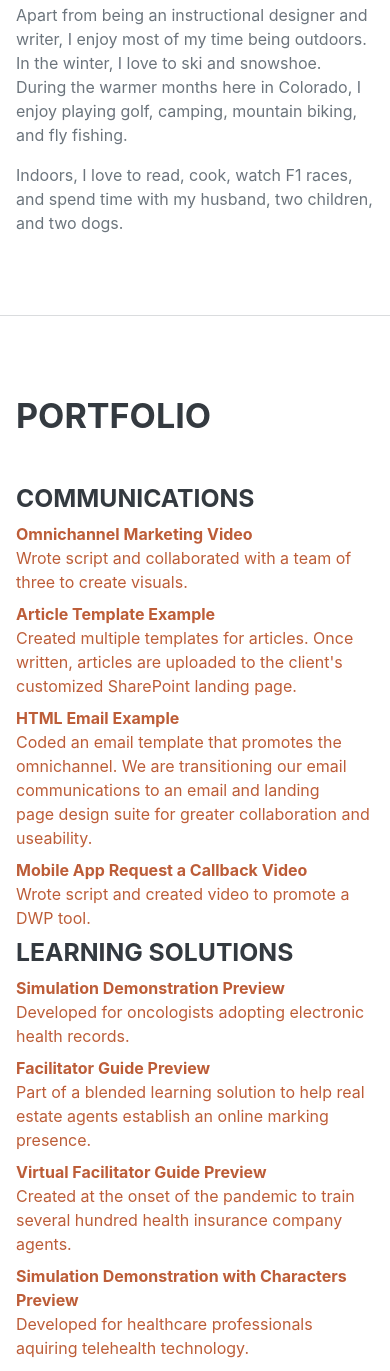
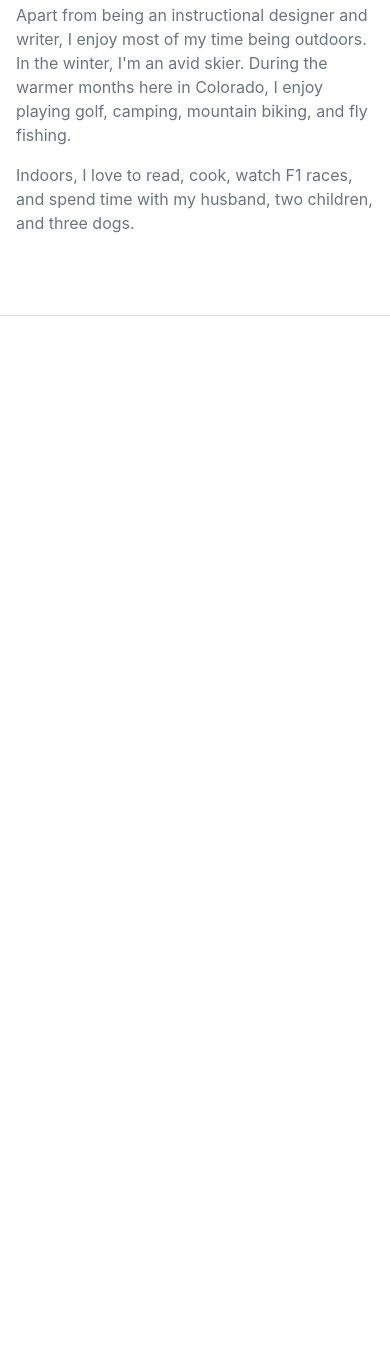
Before and after one commit to amyvolkert/resume-portfolio, a plain HTML site: page index.html in a window 390 px wide. Shown: the part 5025-6396 px from the top of the page. After the commit the page ends 5501 px from the top, so only its background shows below. Drawn offline with nearby package versions, Linux system fonts and the light colour scheme; a web font is replaced by a local one.

Commit message:
Add files via upload

```diff
--- a/index.html
+++ b/index.html
@@ -31,7 +31,7 @@
                     <li class="nav-item"><a class="nav-link js-scroll-trigger" href="#education">Education</a></li>
                     <li class="nav-item"><a class="nav-link js-scroll-trigger" href="#skills">Skills</a></li>
                     <li class="nav-item"><a class="nav-link js-scroll-trigger" href="#interests">Interests</a></li>
-                    <li class="nav-item"><a class="nav-link js-scroll-trigger" href="#awards">Portfolio</a></li>
+                    <!-- <li class="nav-item"><a class="nav-link js-scroll-trigger" href="#awards">Portfolio</a></li> -->
                 </ul>
             </div>
         </nav>
@@ -68,7 +68,7 @@
                               <li>Produced promotional and workflow videos for mid-market and enterprise businesses implementing the Atos Digital Workplace IT Support solution. The solution integrates ServiceNow, One Contact, and LogMeIn. Recognized by clients for quality work.</li>
                               <li>Executed the design and launch of promotional communications using HTML5 and XML for businesses implementing Atos Digital Workplace IT Support solution; adopted as a standard within the organization</li>
                             </ul>
-                            View selected career highlights and complete professional experience <span><a href="https://1drv.ms/b/s!ArVJmXYl0cJ0n2qvA2oYyzKxXpgx" target="_blank" style="text-decoration:none;"><b>here</b></span></a>.
+                            View selected career highlights and complete professional experience <span><a href="https://1drv.ms/b/s!ArVJmXYl0cJ0oHj0QI9kculm-fBG?e=86ds4A" target="_blank" style="text-decoration:none;"><b>here</b></span></a>.
                         </div>
                           <div class="flex-shrink-0"><span class="text-primary">March 2018 - Present</span></div>
                     </div>
@@ -156,60 +156,112 @@
             <section class="resume-section" id="interests">
                 <div class="resume-section-content">
                     <h2 class="mb-5">Interests</h2>
-                    <p>Apart from being an instructional designer and writer, I enjoy most of my time being outdoors. In the winter, I love to ski and snowshoe. During the warmer months here in Colorado, I enjoy playing golf, camping, mountain biking, and fly fishing.</p>
-                    <p class="mb-0">Indoors, I love to read, cook, watch F1 races, and spend time with my husband, two children, and two dogs.</p>
+                    <p>Apart from being an instructional designer and writer, I enjoy most of my time being outdoors. In the winter, I'm an avid skier. During the warmer months here in Colorado, I enjoy playing golf, camping, mountain biking, and fly fishing.</p>
+                    <p class="mb-0">Indoors, I love to read, cook, watch F1 races, and spend time with my husband, two children, and three dogs.</p>
                 </div>
             </section>
             <hr class="m-0" />
             <!-- Awards-->
             <section class="resume-section" id="awards">
                 <div class="resume-section-content">
-                    <h2 class="mb-5">Portfolio</h2>
-                    <div class="row gx-0">
-                      <!-- <div class="col-lg-6"> -->
-                          <!-- <a class="portfolio-item" href="#!"> -->
-                              <!-- <div class="caption"> -->
-                                  <!-- <div class="caption-content"> -->
-                                    <h3 class="mb-2">Communications</h3>
-                                    <!-- <div class="subheading mb-0">Video-Based</div> -->
-                                    <a class="portfolio-item" href="#!">
-                                      <p class="mb-2"><span><a href="https://1drv.ms/v/s!ArVJmXYl0cJ0n3GmRR8d5QeHc8cK?e=vN5eef/" target="_blank;"><b>Omnichannel Marketing Video</b><span><br>Wrote script and collaborated with a team of three to create visuals.</a></p>
-                                    </a>
-                                    <a class="portfolio-item" href="#!">
-                                      <p class="mb-2"><span><a href="https://1drv.ms/b/s!ArVJmXYl0cJ0n3tcx_O0rpMvU7dT?e=cctyQJ" target="_blank;"><b>Article Template Example</b><span><br>Created multiple templates for articles. Once written, articles are uploaded to the client's customized SharePoint landing page.</a></p>
-                                    </a>
-                                    <!-- <a class="portfolio-item" href="#!">
-                                      <p class="mb-2"><span><a href="https://1drv.ms/b/s!ArVJmXYl0cJ0n3oGOKPlVofh2Bos?e=9KYTVp" target="_blank;"><b>Email Template Example</b><span><br>Created multiple templates for email communications.</a></p>
-                                    </a> -->
-                                    <a class="portfolio-item" href="#!">
-                                      <p class="mb-2"><span><a href="https://1drv.ms/u/s!ArVJmXYl0cJ0n3a7wY04AqXh470M?e=AnbhdE" target="_blank;"><b>HTML Email Example</b><span><br>Coded  an email template that promotes the omnichannel. We are transitioning our email communications to an email and landing<br>page design suite for greater collaboration and useability.</a></p>
-                                    </a>
-                                    <a class="portfolio-item" href="#!">
-                                      <p class="mb-2"><span><a href="https://1drv.ms/v/s!ArVJmXYl0cJ0n3z757qccKgyayYQ?e=XGmWLa" target="_blank;"><b>Mobile App Request a Callback Video</b><span><br>Wrote script and created video to promote a DWP tool.</a></p>
-                                    </a>
-                                  <div class="row gx-0">
-                        <!-- <div class="col-lg-6"> -->
-                            <!-- <a class="portfolio-item" href="#!"> -->
-                                <!-- <div class="caption"> -->
-                                    <!-- <div class="caption-content"> -->
-                                      <h3 class="mb-2">Learning Solutions</h3>
-                                      <!-- <div class="subheading mb-0">Simulation-Based</div> -->
-                                      <a class="portfolio-item" href="#!">
-                                        <p class="mb-2"><span><a href="https://amyvolkert.github.io/onc/" target="_blank;"><b>Simulation Demonstration Preview</b><span><br>Developed for oncologists adopting electronic health records.</a></p>
-                                      </a>
-                                      <!-- <a class="portfolio-item" href="#!">
-                                        <p class="mb-1"><span><a href="https://amyvolkert.github.io/onc_test/" target="_blank;">Test Preview, Health Care System Oncologists</p>
-                                      </a> -->
+                    <!-- <h2 class="mb-5">Portfolio</h2> -->
+
+                    <!-- <p>Available upon request.</p> -->
+
+                      <!-- <div class="row gx-0">
+                        <div class="col-lg-6">
                             <a class="portfolio-item" href="#!">
-                              <p class="mb-2"><span><a href="https://1drv.ms/b/s!ArVJmXYl0cJ0n26es1GE1pczsAmG?e=5shYjX" target="_blank;"><b>Facilitator Guide Preview</b><span><br>Part of a blended learning solution to help real estate agents establish an online marking presence.</a></p>
+                                <div class="caption">
+                                    <div class="caption-content">
+                                        <div class="h2">Simulation-based</div>
+                                        <p class="mb-0"><b>Preview</b> - Cerner Electronic Health Record Technologies</p>
+                                        <a href="https://amyvolkert.github.io/onc/" target="_blank"><img class="img-fluid" src="assets/img/Cerner.jpg"><br>
+                                    </div>
+                                </div>
+                              </a>
+                        </div>
+                        <div class="col-lg-6">
+                            <a class="portfolio-item" href="#!">
+                                <div class="caption">
+                                    <div class="caption-content">
+                                        <div class="h2">Video-based</div>
+                                        <p class="mb-0"><b>Preview</b> - Atos Digital Workplace Chat Support</p>
+                                        <a href="https://1drv.ms/v/s!ArVJmXYl0cJ0n2AItj9ONs32-ETL?e=w9PJc0" target="_blank"><img class="img-fluid" src="assets/img/Chat.jpg">
+                                    </div>
+                                </div>
                             </a>
+                        </div>
+                        <div class="col-lg-6">
                             <a class="portfolio-item" href="#!">
-                              <p class="mb-2"><span><a href="https://1drv.ms/b/s!ArVJmXYl0cJ0n2163bEv-X3zjSCz?e=3xq68E" target="_blank;"><b>Virtual Facilitator Guide Preview</b><span><br>Created at the onset of the pandemic to train several hundred health insurance company agents.</a></p>
+                                <div class="caption">
+                                    <div class="caption-content">
+                                        <div class="h2">Instructor-Led</div>
+                                        <p class="mb-0"><b>Preview</b> - NICU Nurse</p>
+                                    </div>
+                                </div>
+                                <a href="https://1drv.ms/b/s!ArVJmXYl0cJ0n2M73ey-HuvSNNNC" target="_blank"><img class="img-fluid" src="assets/img/ILT.jpg" alt="..." />
                             </a>
+                        </div>
+                        <div class="col-lg-6">
                             <a class="portfolio-item" href="#!">
-                              <p class="mb-2"><span><a href="https://amyvolkert.github.io/fmh/" target="_blank;"><b>Simulation Demonstration with Characters Preview</b><span><br>Developed for healthcare professionals aquiring telehealth technology.</a></p>
+                                <div class="caption">
+                                    <div class="caption-content">
+                                        <div class="h2">Virtual Instructor-Led</div>
+                                        <p class="mb-0"><b>Preview</b> - Private Insurance Company Advocates</p>
+                                    </div>
+                                </div>
+                                <a href="https://1drv.ms/b/s!ArVJmXYl0cJ0n2bpZlfttFNc82SQ?e=Hotgda" target="_blank"><img class="img-fluid" src="assets/img/vILT.jpg" alt="..." />
+                            <br><br></a>
+                        </div>
+                      </div>
+                    <h2 class="mb-5">Promotional Communications</h2>
+                      <div class="row gx-0">
+                        <div class="col-lg-6">
+                          <a class="portfolio-item" href="#!">
+                            <div class="caption">
+                                <div class="caption-content">
+                                  <div class="h2">Video</div>
+                                    <p class="mb-0">Descriptions</p>
+                                    <img class="img-fluid" src="https://i.imgur.com/UZ8kgZn.jpg">
+                                </div>
+                            </div>
+                          </a>
+                        </div>
+                        <div class="col-lg-6">
+                            <a class="portfolio-item" href="#!">
+                                <div class="caption">
+                                    <div class="caption-content">
+                                        <div class="h2">Video-based</div>
+                                        <p class="mb-0">A dark blue background with a colored pencil, a clip, and a tiny cone!</p>
+                                        <a href="https://1drv.ms/u/s!ArVJmXYl0cJ0nl3iSBUv83WCYhPT?e=OqUAIv" target="_blank"><img class="img-fluid" src="assets/img/Chat.jpg">
+                                    </div>
+                                </div>
                             </a>
-                          <!-- </div> -->
+                        </div>
+                        <div class="col-lg-6">
+                            <a class="portfolio-item" href="#!">
+                                <div class="caption">
+                                    <div class="caption-content">
+                                        <div class="h2">Instructor-Led</div>
+                                        <p class="mb-0">Strawberries are such a tasty snack, especially with a little sugar on top!</p>
+                                    </div>
+                                </div>
+                                <img class="img-fluid" src="https://i.imgur.com/Mr0BSlc.jpg" alt="..." />
+                            </a>
+                        </div>
+                        <div class="col-lg-6">
+                            <a class="portfolio-item" href="#!">
+                                <div class="caption">
+                                    <div class="caption-content">
+                                        <div class="h2">Job Aids</div>
+                                        <p class="mb-0">A yellow workspace with some scissors, pencils, and other objects.</p>
+                                    </div>
+                                </div>
+                                <img class="img-fluid" src="assets/img/portfolio-4.jpg" alt="..." />
+                            <br><br></a>
+                        </div>
+                    </div> -->
+                  </div>
               </section>
         </div>
         <!-- Bootstrap core JS-->
```
